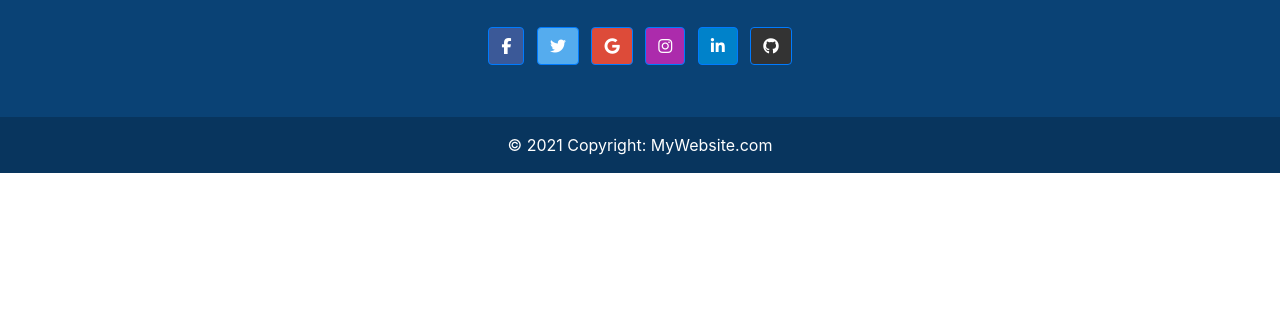
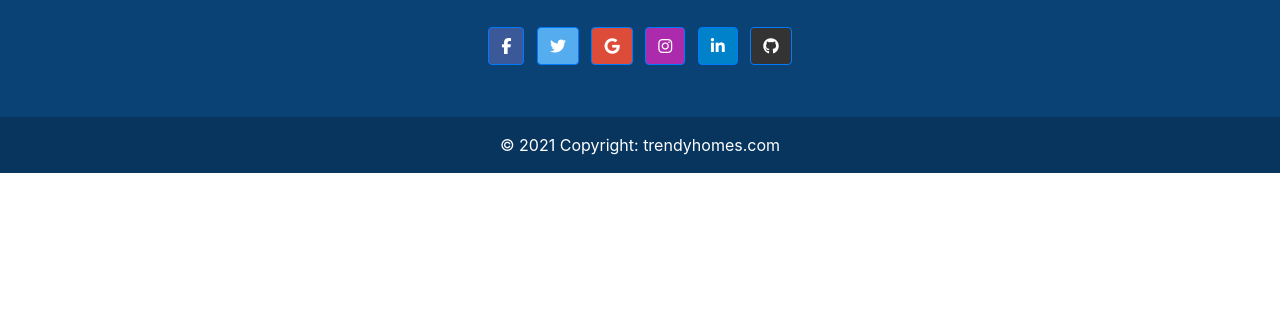
Before and after one commit to obaydullah-ewu/django_my_project, a Django app: page /dashboard/post/ in a window 1280 px wide. Shown: the part 458-783 px from the top of the page. Run offline with Django 3.2, Linux system fonts and the light colour scheme; a user stored in the database is signed in; data comes from the database, SQL or seed files in the repository; both versions use the stored data as it was after the commit; some libraries are stand-ins or nearby versions.

Commit message:
base year change dynamic current year

```diff
--- a/templates/footer.html
+++ b/templates/footer.html
@@ -37,8 +37,8 @@
 
         <!-- Copyright -->
         <div class="text-center p-3" style="background-color: rgba(0, 0, 0, 0.2);">
-            © 2021 Copyright:
-            <a class="text-white" href="#">MyWebsite.com</a>
+            © {% now 'Y' %} Copyright:
+            <a class="text-white" href="#">trendyhomes.com</a>
         </div>
         <!-- Copyright -->
     </footer>
```
Also changed, not shown: db.sqlite3.
